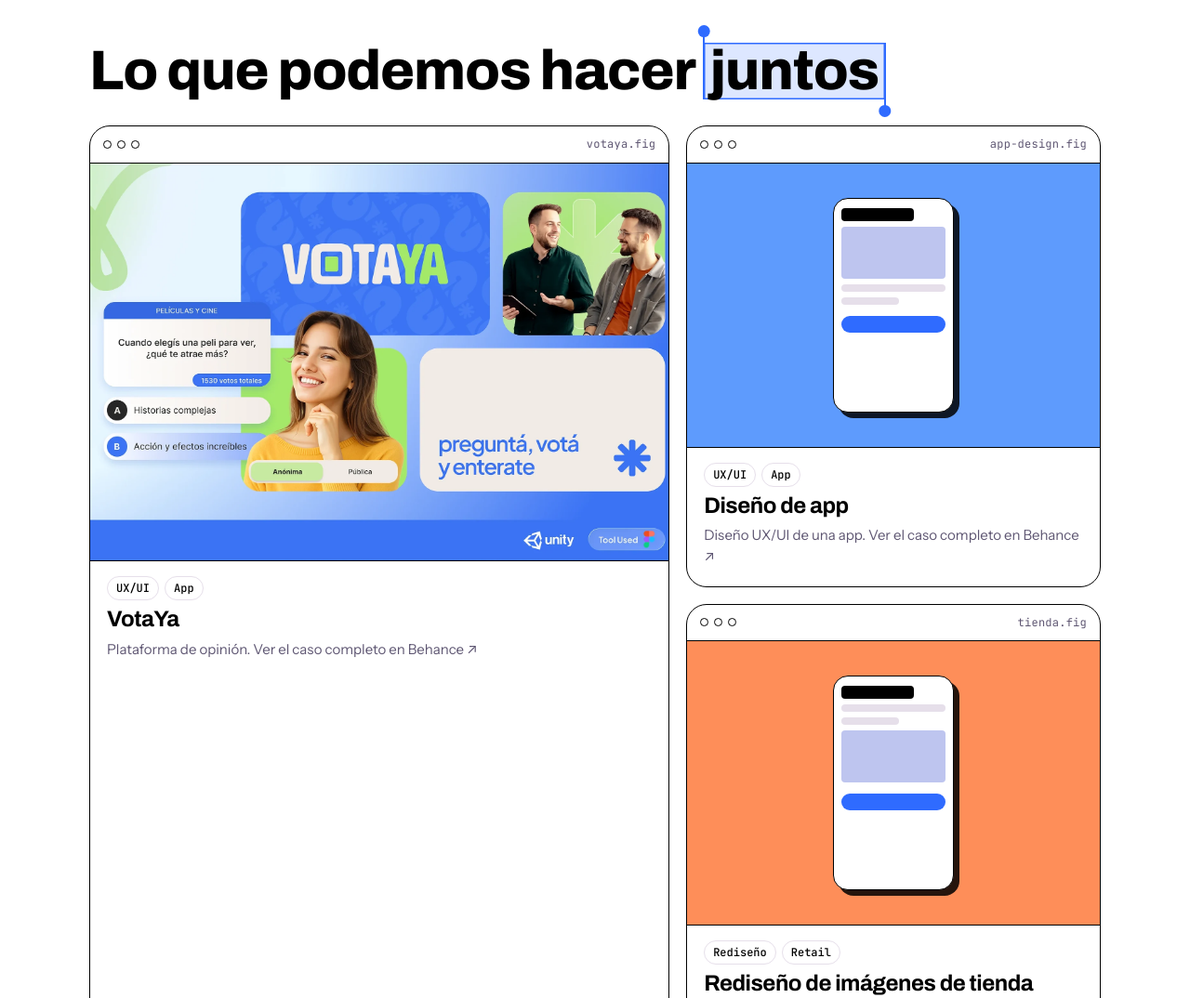
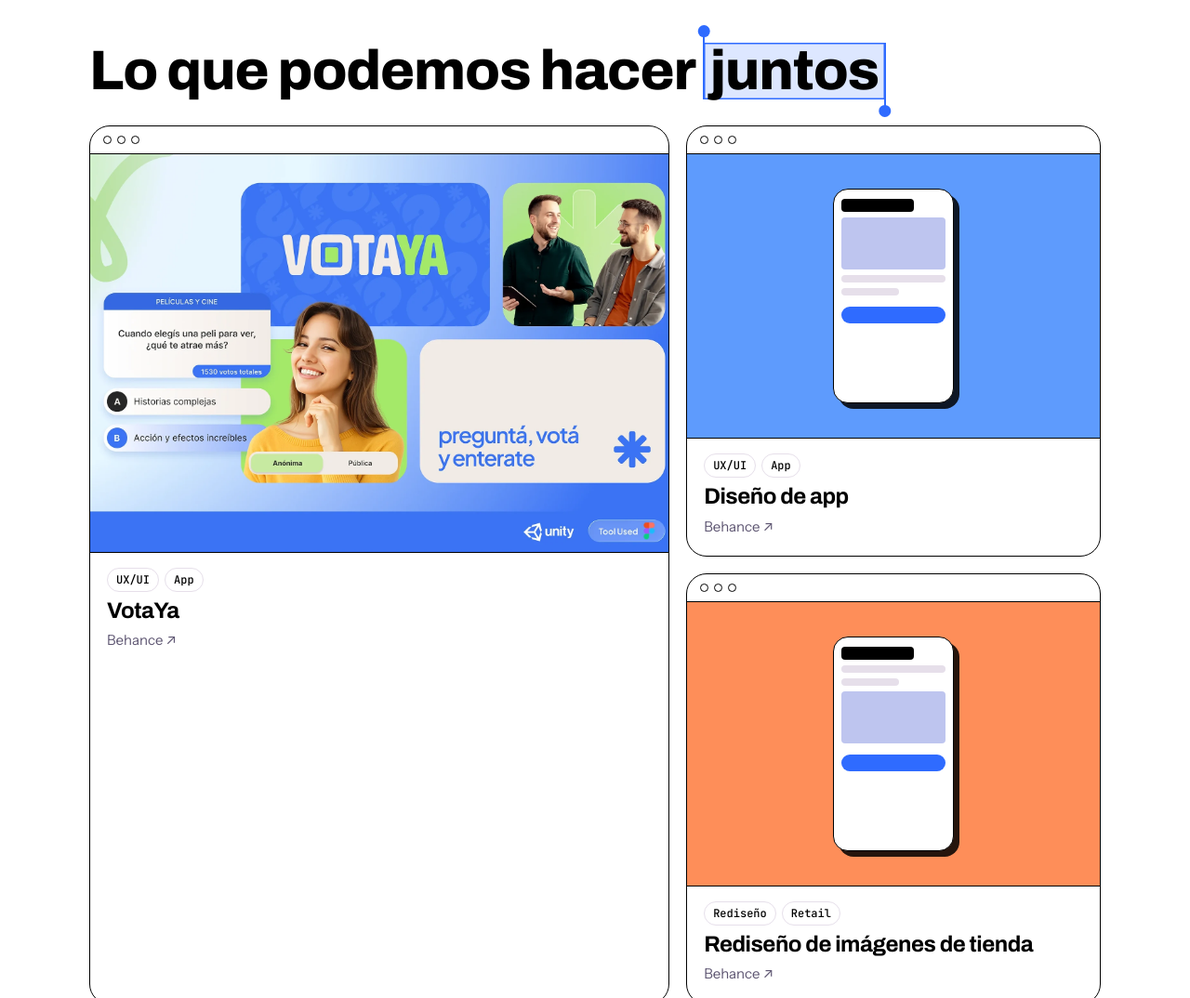
Before and after one commit to victorinacarelli/Victorinacarelli-web, a plain HTML site: page index.html in a window 1280 px wide. Shown: the part 2220-3294 px from the top of the page at 93% size. Drawn offline with Linux system fonts and the light colour scheme.

Commit message:
Portfolio: sin nombre de archivo y solo 'Behance ↗'
Co-Authored-By: Claude Opus 5.5 <noreply@anthropic.com>
Claude-Session: https://claude.ai/code/session_01E9bXs5iFqRe2iZC8vyxaPk

```diff
--- a/index.html
+++ b/index.html
@@ -143,34 +143,34 @@
       </div>
       <div class="grid three">
         <a class="project wide" href="https://www.behance.net/gallery/244500389/VotaYa-Opinion-Platform-UXUI" target="_blank" rel="noopener">
-          <div class="bar"><i></i><i></i><i></i><span class="mono">votaya.fig</span></div>
+          <div class="bar"><i></i><i></i><i></i></div>
           <div class="thumb has-img"><img src="/assets/img/votaya.webp" alt="Portada de VotaYa: app para preguntar, votar y enterarte" width="1800" height="1241" loading="lazy" decoding="async"></div>
           <div class="p-body">
             <div class="p-meta"><span class="chip">UX/UI</span><span class="chip">App</span></div>
             <h3 data-i18n="p1_t">VotaYa</h3>
-            <p data-i18n="p1_d">Plataforma de opinión. Ver el caso completo en Behance ↗</p>
+            <p data-i18n="p1_d">Behance ↗</p>
           </div>
         </a>
         <a class="project" href="https://www.behance.net/gallery/230937969/UX-UI-App-Design" target="_blank" rel="noopener">
-          <div class="bar"><i></i><i></i><i></i><span class="mono">app-design.fig</span></div>
+          <div class="bar"><i></i><i></i><i></i></div>
           <div class="thumb" style="background:var(--azul)">
             <div class="wf" style="width:min(44%,130px)"><b class="h"></b><b class="img"></b><b></b><b class="s"></b><b class="cta"></b></div>
           </div>
           <div class="p-body">
             <div class="p-meta"><span class="chip">UX/UI</span><span class="chip">App</span></div>
             <h3 data-i18n="p2_t">Diseño de app</h3>
-            <p data-i18n="p2_d">Diseño UX/UI de una app. Ver el caso completo en Behance ↗</p>
+            <p data-i18n="p2_d">Behance ↗</p>
           </div>
         </a>
         <a class="project" href="https://www.behance.net/gallery/212072231/Redesign-of-store-images" target="_blank" rel="noopener">
-          <div class="bar"><i></i><i></i><i></i><span class="mono">tienda.fig</span></div>
+          <div class="bar"><i></i><i></i><i></i></div>
           <div class="thumb" style="background:var(--naranja)">
             <div class="wf" style="width:min(44%,130px)"><b class="h"></b><b></b><b class="s"></b><b class="img"></b><b class="cta"></b></div>
           </div>
           <div class="p-body">
             <div class="p-meta"><span class="chip" data-i18n="chip_redesign">Rediseño</span><span class="chip">Retail</span></div>
             <h3 data-i18n="p3_t">Rediseño de imágenes de tienda</h3>
-            <p data-i18n="p3_d">Rediseño visual para una tienda. Ver el caso completo en Behance ↗</p>
+            <p data-i18n="p3_d">Behance ↗</p>
           </div>
         </a>
       </div>
@@ -299,9 +299,9 @@
       pain1:"La gente entra, pero se va enseguida.",pain2:"Tengo visitas, pero nadie me contacta.",pain3:"Mi web ya no representa mi marca.",pain4:"Desde el celular se ve todo desordenado.",pain5:"Tengo una idea, pero no sé cómo arrancar.",pain6:"Mis clientes siempre me preguntan lo mismo.",
       pains_cta:"Cotizá tu proyecto →",pains_foot_t:'Casi siempre, es un problema en la <mark class="hl">experiencia que le damos al usuario</mark>.',pains_foot:"Mi solución: ayudarte a entenderlo y diseñar a partir de eso.",
       pf_eyebrow:"Portfolio",pf_title:"Lo que podemos hacer "+sel("juntos"),sample:"Ejemplo",chip_ai:"Con IA",
-      p1_t:"VotaYa",p1_d:"Plataforma de opinión. Ver el caso completo en Behance ↗",chip_web:"Plataforma web",chip_redesign:"Rediseño",
-      p2_t:"Diseño de app",p2_d:"Diseño UX/UI de una app. Ver el caso completo en Behance ↗",
-      p3_t:"Rediseño de imágenes de tienda",p3_d:"Rediseño visual para una tienda. Ver el caso completo en Behance ↗",
+      p1_t:"VotaYa",p1_d:"Behance ↗",chip_web:"Plataforma web",chip_redesign:"Rediseño",
+      p2_t:"Diseño de app",p2_d:"Behance ↗",
+      p3_t:"Rediseño de imágenes de tienda",p3_d:"Behance ↗",
       pf_all:"Ver todo en Behance ↗",
       sv_eyebrow:"Mis servicios",sv_title:"¿Por dónde "+sel("empezamos")+"?",sample_services:"Textos de ejemplo",
       g_web_l:"Diseño web",g_web_t:"Una web que hable por vos",
@@ -334,9 +334,9 @@
       pain1:"People come in, but leave right away.",pain2:"I get visits, but nobody contacts me.",pain3:"My website no longer reflects my brand.",pain4:"On mobile everything looks messy.",pain5:"I have an idea, but don't know how to start.",pain6:"My clients always ask me the same thing.",
       pains_cta:"Get a quote →",pains_foot_t:'Most of the time, it\'s a problem with the <mark class="hl">experience we give the user</mark>.',pains_foot:"My solution: help you understand it and design from there.",
       pf_eyebrow:"Work",pf_title:"What we can do "+sel("together"),sample:"Sample",chip_ai:"AI-built",
-      p1_t:"VotaYa",p1_d:"Opinion platform. See the full case study on Behance ↗",chip_web:"Web platform",chip_redesign:"Redesign",
-      p2_t:"App design",p2_d:"UX/UI design for an app. See the full case study on Behance ↗",
-      p3_t:"Store image redesign",p3_d:"Visual redesign for a store. See the full case study on Behance ↗",
+      p1_t:"VotaYa",p1_d:"Behance ↗",chip_web:"Web platform",chip_redesign:"Redesign",
+      p2_t:"App design",p2_d:"Behance ↗",
+      p3_t:"Store image redesign",p3_d:"Behance ↗",
       pf_all:"See everything on Behance ↗",
       sv_eyebrow:"Services",sv_title:"Where do we "+sel("start")+"?",sample_services:"Sample copy",
       g_web_l:"Web design",g_web_t:"A website that speaks for you",
```
